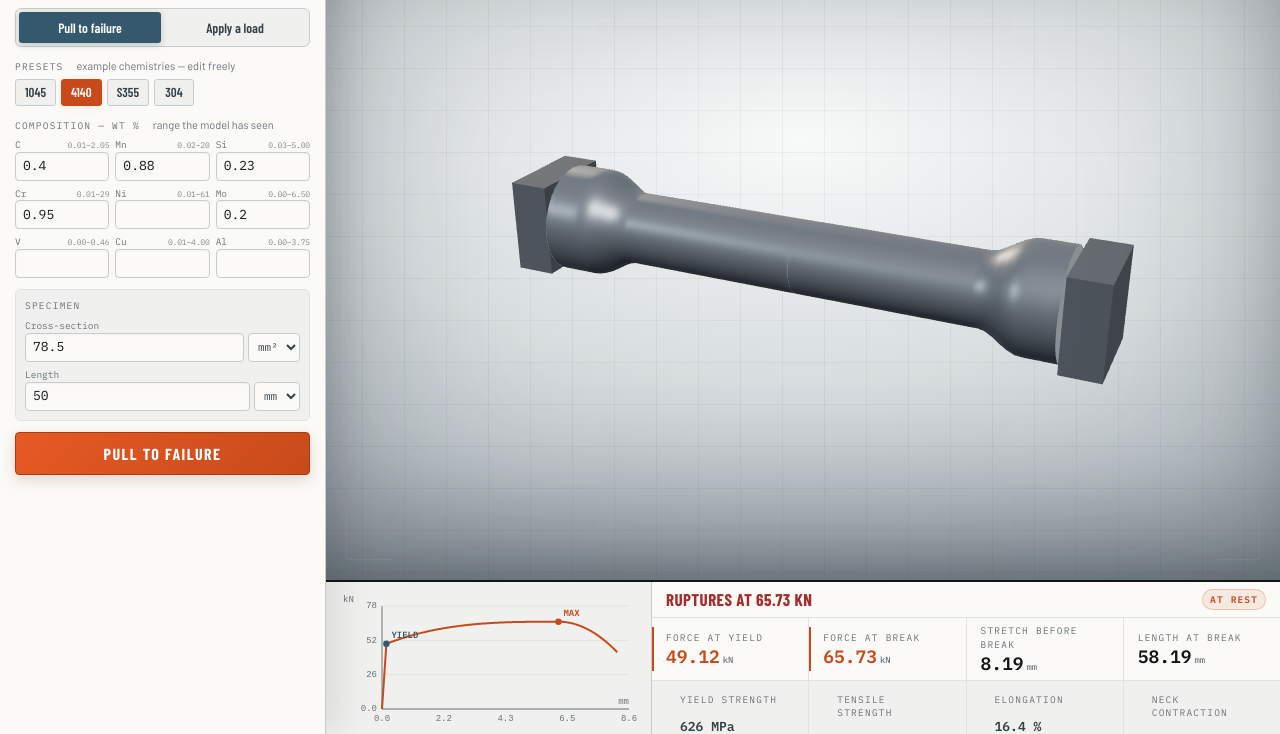
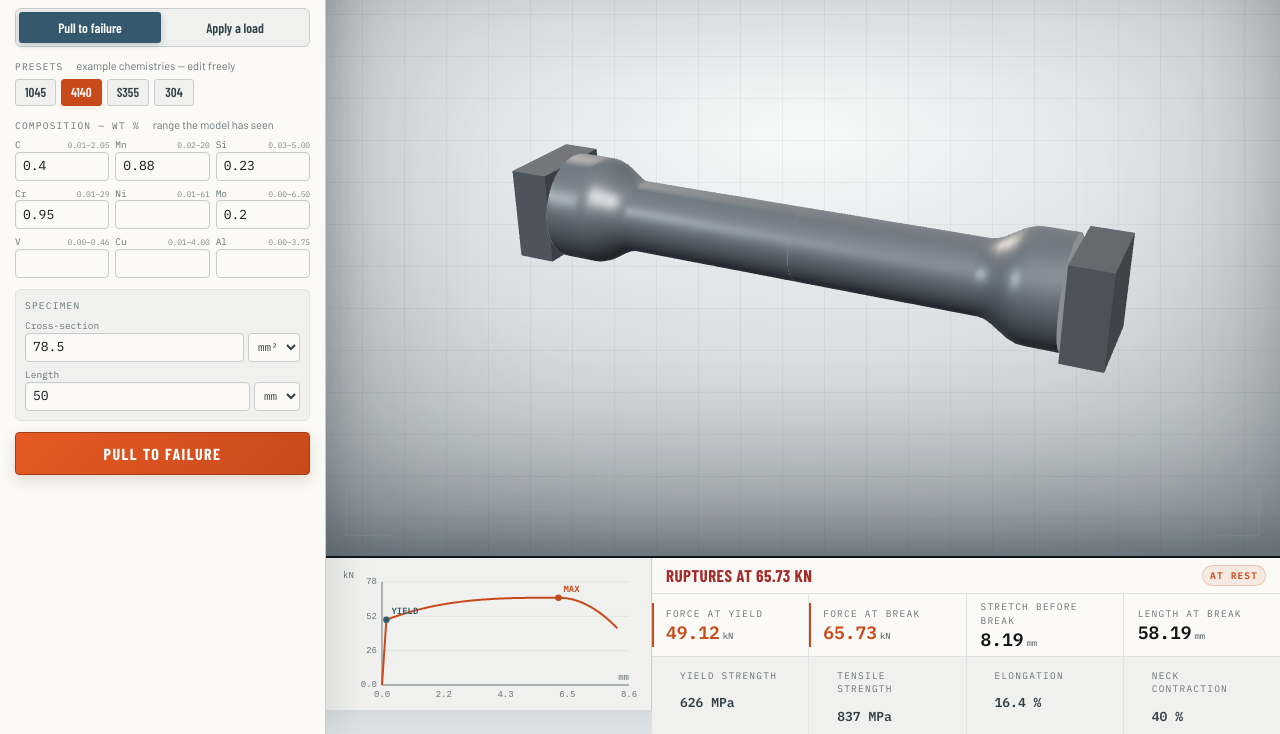
Before and after one commit to DavidDruker/stress-strain-predictor, a plain HTML site: page web/app.html in a window 1280 px wide. Shown: the part 66-800 px from the top of the page. Drawn offline with nearby package versions, Linux system fonts and the light colour scheme.

Commit message:
Raise the readout bar 24px off the bottom edge, and bring the README up to date
The stage still ends where the bar starts. README: 110 tests, not 89; the
layout lists web/, tools/uitest/ and the missing modules; the roadmap no longer
says the app waits on Phase 3 when the test bench already ships.

```diff
--- a/web/app.html
+++ b/web/app.html
@@ -31,6 +31,7 @@
     --f-mono: "IBM Plex Mono", ui-monospace, Menlo, monospace;
     --bar: 326px;
     --hud: 154px;
+    --lift: 24px; /* readout bar raised off the bottom edge; the stage ends where it starts */
   }
   @media (prefers-color-scheme: dark) {
     :root:not([data-theme="light"]) {
@@ -75,7 +76,7 @@
      sits, falling off toward the corners, with a soft inset shadow standing in
      for where the walls meet. */
   .stagewrap {
-    position: fixed; top: 0; right: 0; bottom: var(--hud); left: var(--bar);
+    position: fixed; top: 0; right: 0; bottom: calc(var(--hud) + var(--lift)); left: var(--bar);
     z-index: 0; overflow: hidden;
     background:
       linear-gradient(var(--grid) 1px, transparent 1px),
@@ -132,7 +133,7 @@
   /* A solid bar BELOW the stage, not a card floating over it. The specimen is
      the point of the page; covering it with the numbers defeats the layout. */
   .hud {
-    position: fixed; left: var(--bar); right: 0; bottom: 0; height: var(--hud); z-index: 2;
+    position: fixed; left: var(--bar); right: 0; bottom: var(--lift); height: var(--hud); z-index: 2;
     background: var(--surface); border-top: 2px solid var(--ink);
     padding-bottom: env(safe-area-inset-bottom, 0px);
     box-shadow: 0 -12px 34px rgba(19, 28, 34, .13);
```
Also changed, not shown: README.md.
